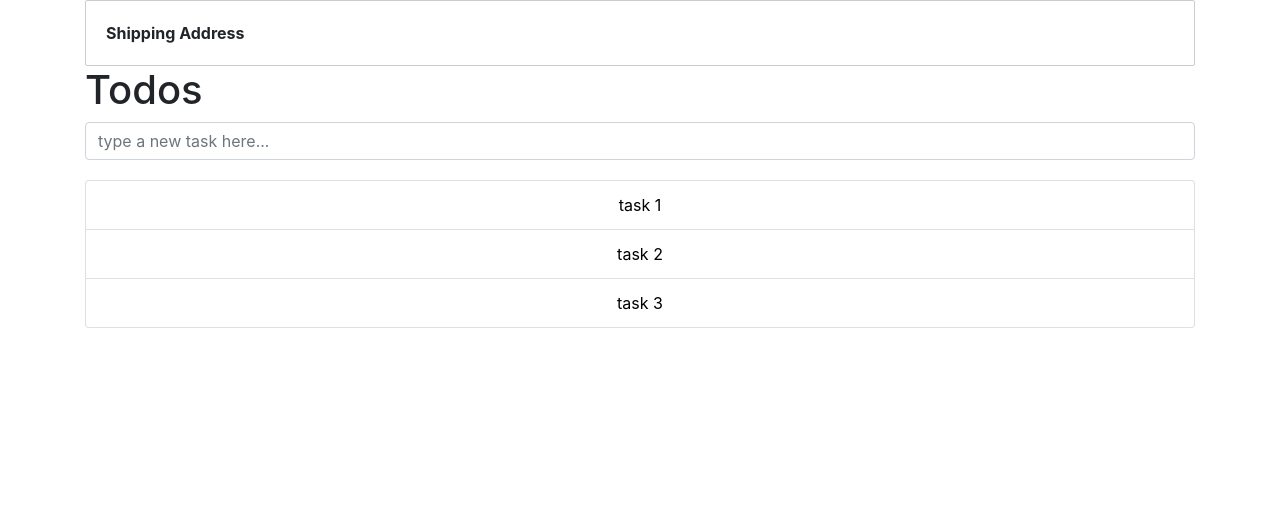
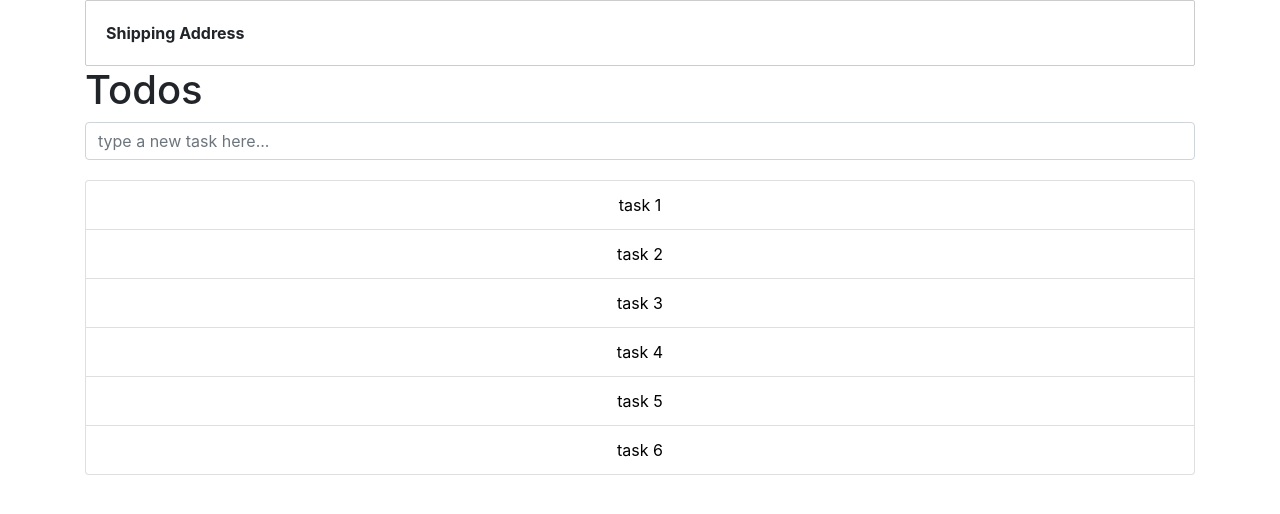
Before and after one commit to ig90/animations-demo, an Angular app: page / in a window 1280 px wide. Shown: the top 514 px of the page. Built offline with nearby package versions, Linux system fonts and the light colour scheme.

Commit message:
added stagger() to todoAnimation

```diff
--- a/src/app/todos/todos.component.ts
+++ b/src/app/todos/todos.component.ts
@@ -1,6 +1,6 @@
 import { Component } from '@angular/core';
 import { fade, slide, fadeInAnimation, bounceOutLeftAnimation } from '../animations';
-import { transition, trigger, query, style, animate, useAnimation, animateChild, group } from '@angular/animations';
+import { transition, trigger, query, style, animate, useAnimation, animateChild, group, stagger } from '@angular/animations';
 // import { trigger, transition, state, style, animate } from '@angular/animations';
 
 @Component({
@@ -17,7 +17,9 @@ import { transition, trigger, query, style, animate, useAnimation, animateChild,
             style({transform: 'translateY(-20px)'}),
             animate(1000)
           ]),
-          query('@todoAnimation', animateChild())
+          query('@todoAnimation',
+            stagger('200ms', animateChild()) // 200ms delay between animating each todo item
+          )
         ])
       ])
     ]),
@@ -41,7 +43,11 @@ export class TodosComponent {
   items: any[] = [
     'task 1',
     'task 2',
-    'task 3'];
+    'task 3',
+    'task 4',
+    'task 5',
+    'task 6'
+  ];
 
   addItem(input: HTMLInputElement) {
     this.items.splice(0, 0, input.value);
```
